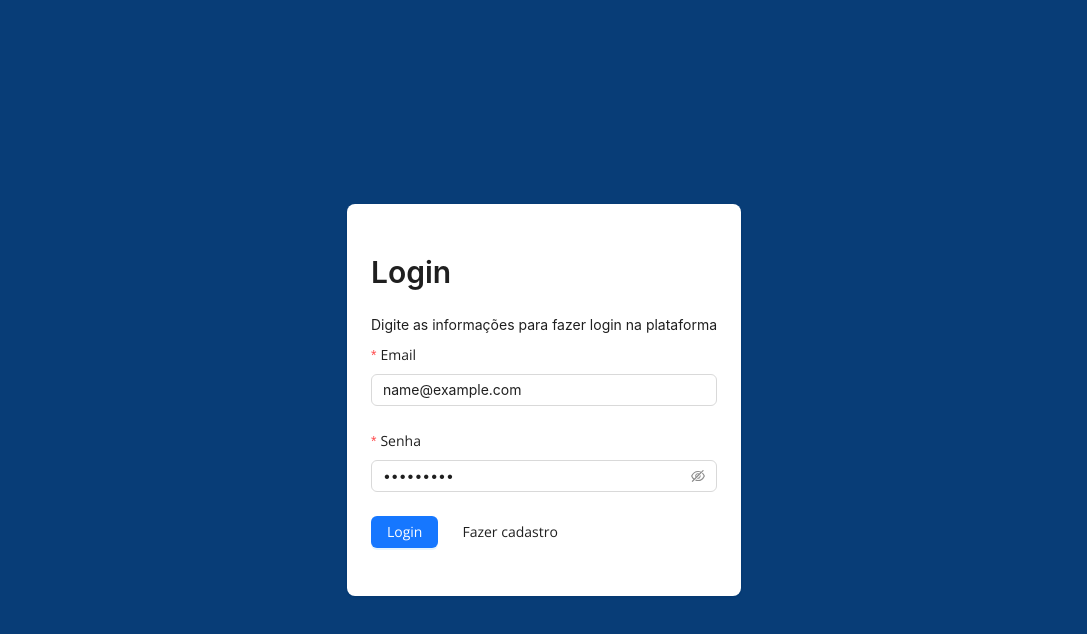
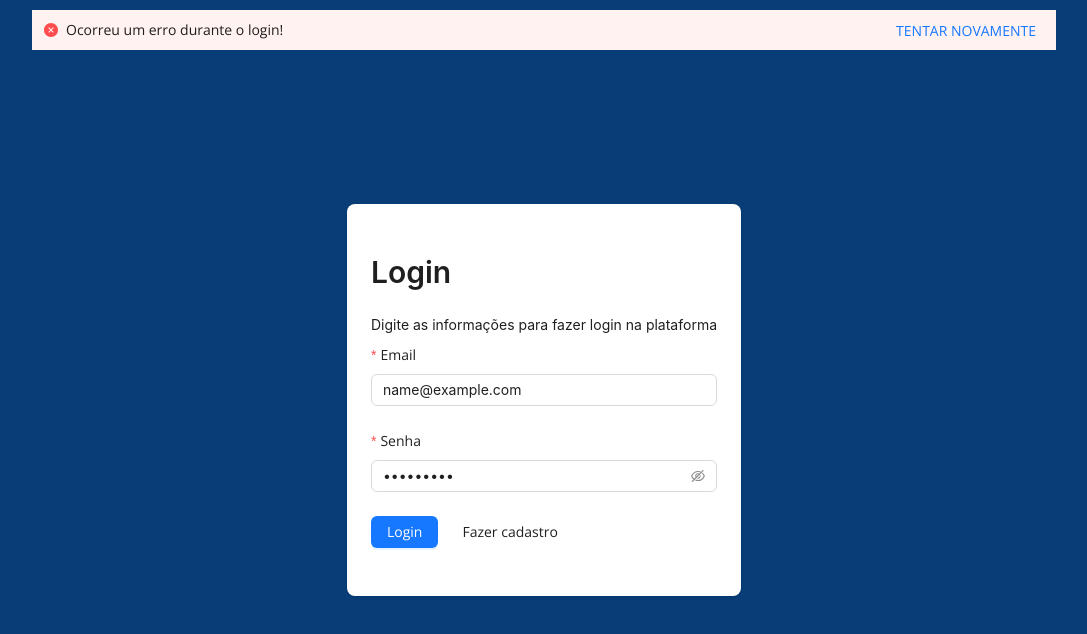
Before and after one commit to Laboratorio-Eng-Soft-II/students-web, a React (Create React App) app: page / in a window 1280 px wide. Both pictures are taken after typing "name@example.com", "Sample123" into the empty fields and a click on the button "Login". Shown: the top 634 px of the page, without its empty margins (96-1183 px from the left). Built offline with nearby package versions, Linux system fonts and the light colour scheme; no server answers.

Commit message:
adding login error

```diff
--- a/src/app/pages/login/login.page.tsx
+++ b/src/app/pages/login/login.page.tsx
@@ -1,10 +1,11 @@
-import React from "react";
+import React, { useState } from "react";
 import { Space, Button, Input, Form, Typography, Card } from "antd";
 import { CenterView } from "../../../components/center-view/center-view.styles";
 import { useNavigate } from "react-router-dom";
 import { AppPath } from "../../routes";
 import axios from "axios";
 import { AUTH_BASE_URL } from "../../../core";
+import { FlashMessage } from "../../../components";
 
 const { Title, Text } = Typography;
 
@@ -14,6 +15,8 @@ interface IForm {
 }
 
 export const LoginPage = () => {
+  const [showAlert, setShowAlert] = useState(false)
+
   const [form] = Form.useForm<IForm>();
 
   const navigate = useNavigate();
@@ -30,13 +33,30 @@ export const LoginPage = () => {
       navigate(AppPath.home);
     } catch (error) {
       console.log(error);
+      setShowAlert(true)
     }
-
-    console.log(values);
   };
 
   return (
     <CenterView>
+      {showAlert && (
+        <FlashMessage
+            banner
+            showIcon
+            type="error"
+            afterClose={() => setShowAlert(false)}
+            message="Ocorreu um erro durante o login!"
+            action={
+                <Button
+                    type="link"
+                    size="small"
+                    onClick={() => setShowAlert(false)}
+                >
+                    TENTAR NOVAMENTE
+                </Button>
+            }
+        />
+        )}
       <Card bordered={false}>
         <Space direction="vertical">
           <Title level={2}>Login</Title>
```
